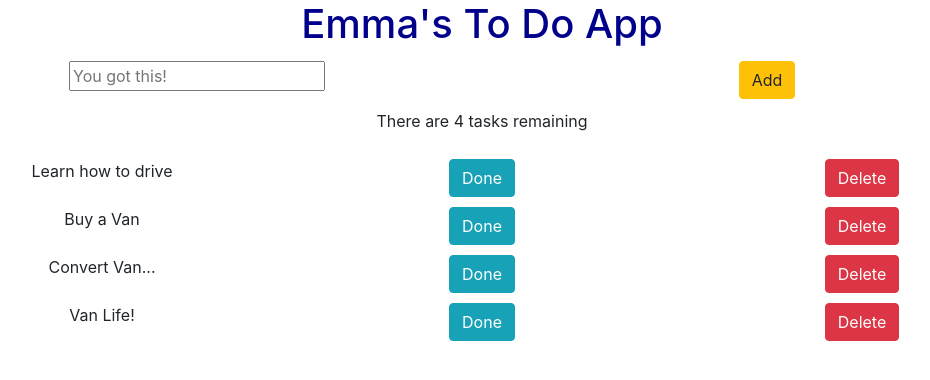
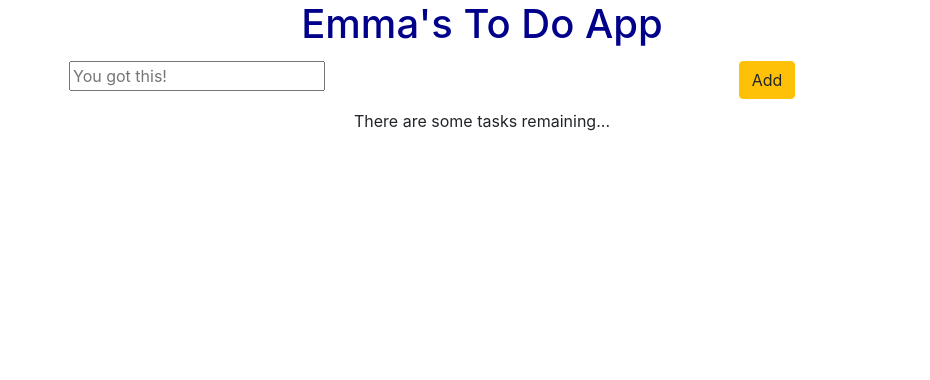
Before and after one commit to emwalks/todo-app-frontend, a React app: page / in a window 1280 px wide. Shown: the top 380 px of the page, without its empty margins (158-1088 px from the left). Built offline with nearby package versions, Linux system fonts and the light colour scheme.

Commit message:
List starts with empty array and add button pushes tasks into array

```diff
--- a/src/App.js
+++ b/src/App.js
@@ -1,5 +1,4 @@
 import React, { Component } from 'react';
-
 import Header from './components/Header';
 import TaskList from './components/TaskList';
 import TaskForm from './components/TaskForm';
@@ -7,14 +6,33 @@ import TaskCounter from './components/TaskCounter';
 
 class App extends Component {
 
+  constructor(props) {
+    super(props);
 
+    this.state = {
+      tasks: []
+    };
+
+    this.addTask = this.addTask.bind(this);
+  }
+
+  addTask(task) {
+    let currentListOfTasks = this.state.tasks;
+    currentListOfTasks.push(task)
+    this.setState({
+    tasks:currentListOfTasks
+      });
+  }
+
+  //this gives a default empty array of tasks initially
+  //then have a functioin that pushes the task into the array
   render() {
     return (
       <div className="container">
       <Header />
-      <TaskForm />
+      <TaskForm onAddTaskHandler = {this.addTask} />
       <TaskCounter />
-      <TaskList />
+      <TaskList tasks={this.state.tasks} />
       </div>
     );
   }
@@ -24,3 +42,5 @@ export default App;
 
 //in html you would have had class= in react it's className
 //the container div is introducing bootstrap into our React App
+
+//the task list now is watching the state defined by constructor above
--- a/src/components/Task.js
+++ b/src/components/Task.js
@@ -17,8 +17,6 @@ class Task extends React.Component {
 
             </div>
 
-
-
        );
    }
 }
@@ -34,3 +32,4 @@ const styles = {
 export default Task
 
 //the Task code has a property (prop) that once the task description is passed to it it can render. Could be a string/boolen/number etc
+//to style things differently depending on state you need to use conditional rendering
--- a/src/components/TaskCounter.js
+++ b/src/components/TaskCounter.js
@@ -3,7 +3,7 @@ import React from 'react';
 class TaskCounter extends React.Component {
    render(){
        return (
-        <p style={styles.counter}>There are 4 tasks remaining</p>
+        <p style={styles.counter}>There are some tasks remaining...</p>
        );
    }
 }
--- a/src/components/TaskForm.js
+++ b/src/components/TaskForm.js
@@ -9,16 +9,29 @@ class TaskForm extends React.Component {
                 taskDescription: ""
         };
 
-//      this is the event binding function
+//this is the event binding function
         this.onAddClicked = this.onAddClicked.bind(this);
         this.onTaskTextFieldUpdated = this.onTaskTextFieldUpdated.bind(this);
     }
 
-    //this function fires when Add button is clicked
+//this function fires when Add button is clicked
     onAddClicked() {
-            alert(this.state.taskDescription);
+
+        const taskToBeAdded = {
+            id: (Math.random() * 100),
+            description: this.state.taskDescription,
+            completed: false
+        };
+
+        this.props.onAddTaskHandler(taskToBeAdded);
+
+// this clears the text box:
+            this.setState({
+                taskDescription: ""
+            });
     }
-    //this function fires when text box is changed
+
+//this function fires when text box is changed
     onTaskTextFieldUpdated(event) {
         const description = event.target.value;
 
--- a/src/components/TaskList.js
+++ b/src/components/TaskList.js
@@ -3,36 +3,13 @@ import React from 'react';
 import Task from './Task';
 
 class TaskList extends React.Component {
-   render(){
-
-    let listOfTasks = [
-        {
-            id: 1,
-            description: "Learn how to drive",
-            completed: false
-        },
-        {
-            id: 2,
-            description: "Buy a Van",
-            completed: false
-        },
-        {
-            id: 3,
-            description: "Convert Van...",
-            completed: false
-        },
-        {
-            id: 4,
-            description: "Van Life!",
-            completed: false
-        },
-
-    ];
+   render() {
 
     return (
         <div>
             {
-                listOfTasks.map((task, i) =>
+
+                this.props.tasks.map((task, i) =>
                     <Task taskDescription={task.description} key={i} />
                 )
             }
```
